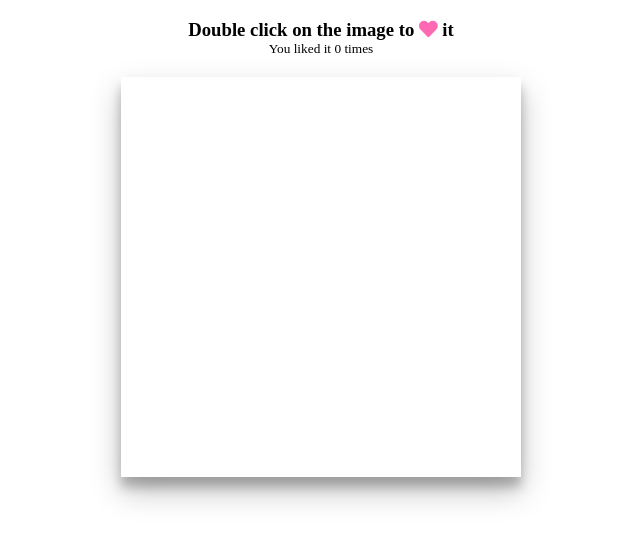
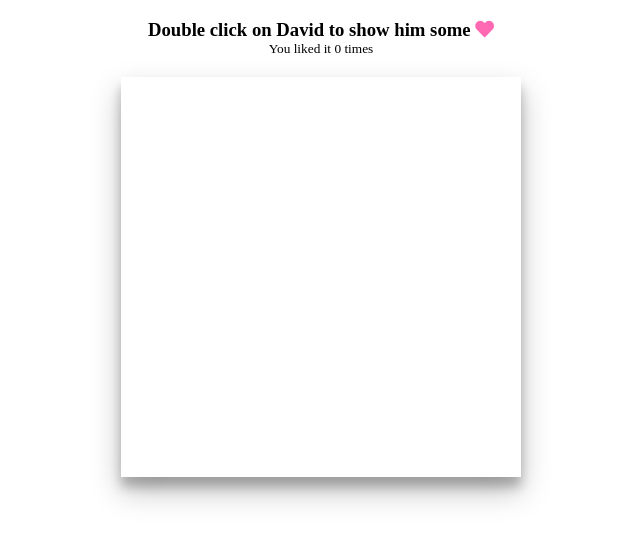
Before and after one commit to annooee/wse-projects, a plain HTML site: page Double Tap/index.html in a window 1280 px wide. Shown: the whole page, without its empty margins (319-959 px from the left). Drawn offline with Linux system fonts and the light colour scheme.

Commit message:
Update index.html

```diff
--- a/Double Tap/index.html
+++ b/Double Tap/index.html
@@ -7,12 +7,13 @@
     <link rel="stylesheet" href="https://cdnjs.cloudflare.com/ajax/libs/font-awesome/5.14.0/css/all.min.css"
         integrity="sha512-1PKOgIY59xJ8Co8+NE6FZ+LOAZKjy+KY8iq0G4B3CyeY6wYHN3yt9PW0XpSriVlkMXe40PTKnXrLnZ9+fkDaog=="
         crossorigin="anonymous" />
+    <!--imports a stylesheet from external website-->
     <link rel="stylesheet" href="app.css" />
     <title>Double Click Heart</title>
 </head>
 
 <body>
-    <h3>Double click on the image to <i class="fas fa-heart"></i> it</h3>
+    <h3>Double click on David to show him some <i class="fas fa-heart"></i></h3>
     <small>You liked it <span id="times">0</span> times</small>
 
     <div class="loveMe"></div>
```
